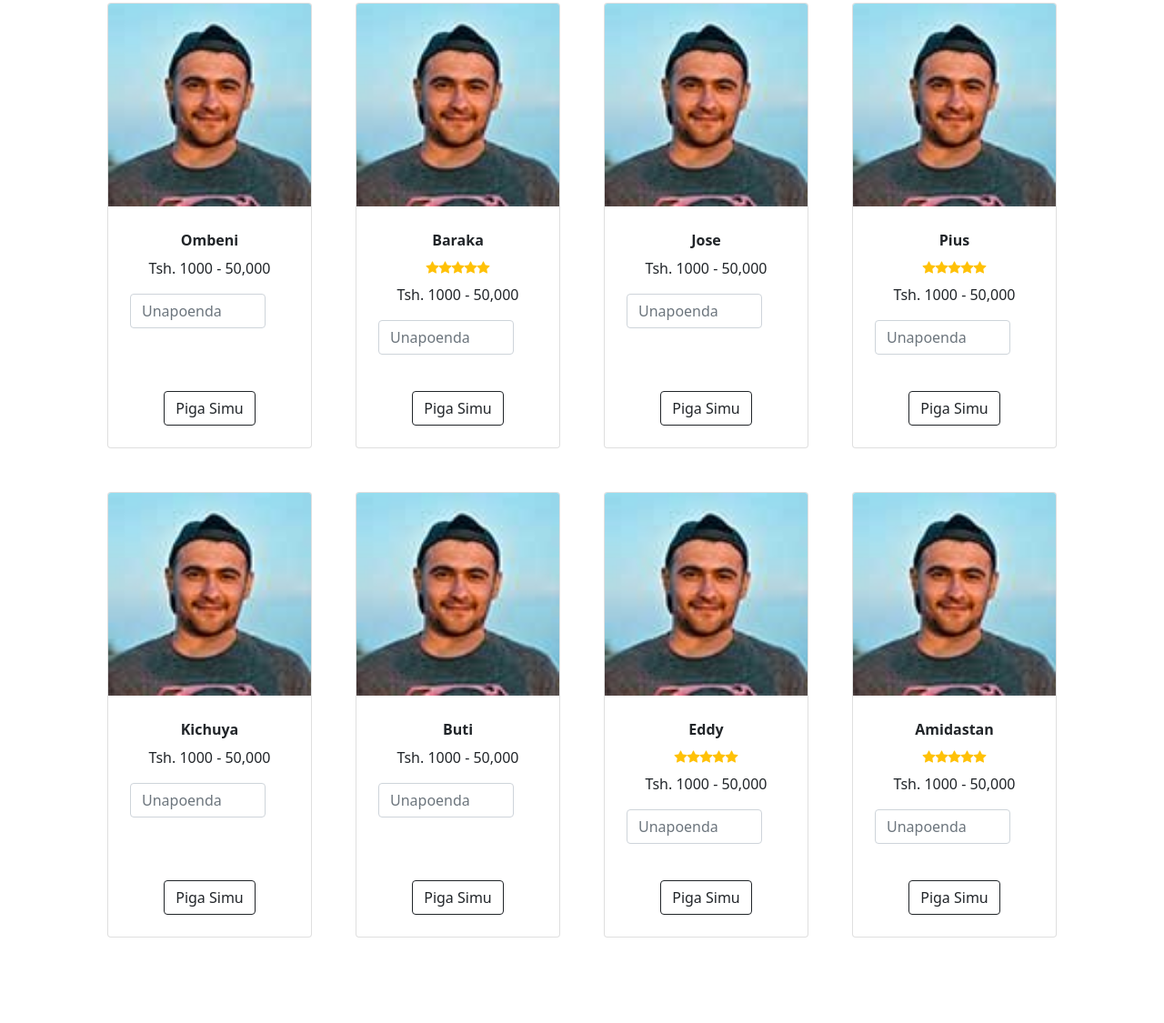
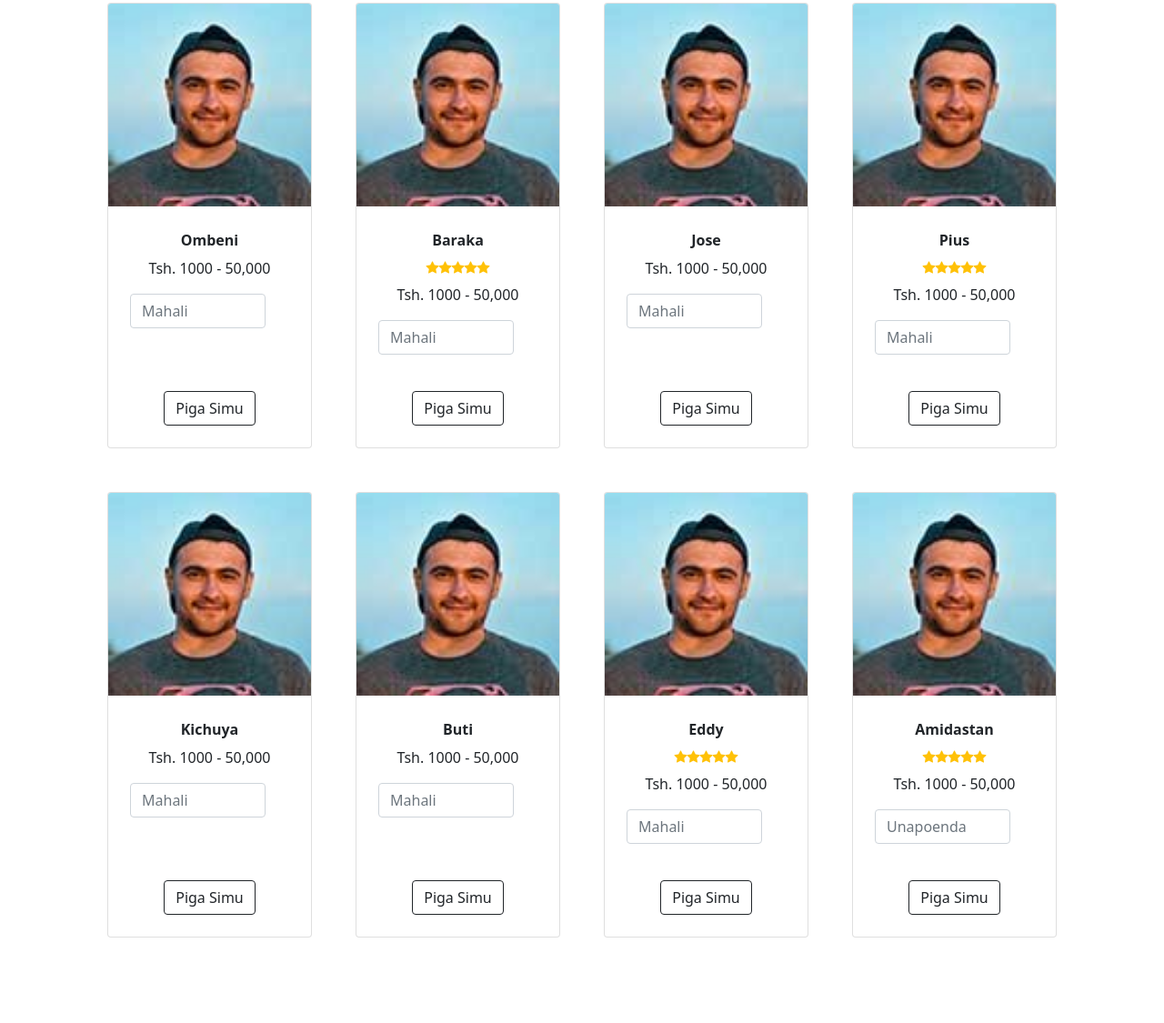
Before and after one commit to fmpiza/bodaboda, a plain HTML site: page index1.html in a window 1280 px wide. Shown: the part 446-1571 px from the top of the page at 91% size. Drawn offline with nearby package versions, Linux system fonts and the light colour scheme.

Commit message:
Add files via upload

```diff
--- a/index1.html
+++ b/index1.html
@@ -62,7 +62,7 @@
                                     <!-- Product price-->
                                     <p>Tsh. 1000 - 50,000</p>
                                     <p> <form class="d-flex justify-content-between" action="route1.html">
-                                        <input type="text" class="form-control" id="search-input" placeholder="Unapoenda" />
+                                        <input type="text" class="form-control" id="search-input" placeholder="Mahali" />
                                         <button type="submit" action="route1.html" class="btn"></button>
                                         <span class="lnr lnr-cross" id="close-search" title="Close Search"></span>
                                       </form></p>
@@ -95,7 +95,7 @@
                                     <!-- Product price-->
                                     <p>Tsh. 1000 - 50,000</p>
                                     <p> <form class="d-flex justify-content-between" action="route1.html">
-                                        <input type="text" class="form-control" id="search-input" placeholder="Unapoenda" />
+                                        <input type="text" class="form-control" id="search-input" placeholder="Mahali" />
                                         <button type="submit" action="route1.html" class="btn"></button>
                                         <span class="lnr lnr-cross" id="close-search" title="Close Search"></span>
                                       </form></p>
@@ -120,7 +120,7 @@
                                     <!-- Product price-->
                                     <p>Tsh. 1000 - 50,000</p>
                                     <p> <form class="d-flex justify-content-between" action="route1.html">
-                                        <input type="text" class="form-control" id="search-input" placeholder="Unapoenda" />
+                                        <input type="text" class="form-control" id="search-input" placeholder="Mahali" />
                                         <button type="submit" action="route1.html" class="btn"></button>
                                         <span class="lnr lnr-cross" id="close-search" title="Close Search"></span>
                                       </form></p>
@@ -152,7 +152,7 @@
                                     <!-- Product price-->
                                     <p>Tsh. 1000 - 50,000</p>
                                     <p> <form class="d-flex justify-content-between" action="route1.html">
-                                        <input type="text" class="form-control" id="search-input" placeholder="Unapoenda" />
+                                        <input type="text" class="form-control" id="search-input" placeholder="Mahali" />
                                         <button type="submit" action="route1.html" class="btn"></button>
                                         <span class="lnr lnr-cross" id="close-search" title="Close Search"></span>
                                       </form></p>
@@ -177,7 +177,7 @@
                                     <!-- Product price-->
                                     <p>Tsh. 1000 - 50,000</p>
                                     <p> <form class="d-flex justify-content-between" action="route1.html">
-                                        <input type="text" class="form-control" id="search-input" placeholder="Unapoenda" />
+                                        <input type="text" class="form-control" id="search-input" placeholder="Mahali" />
                                         <button type="submit" action="route1.html" class="btn"></button>
                                         <span class="lnr lnr-cross" id="close-search" title="Close Search"></span>
                                       </form></p>
@@ -201,7 +201,7 @@
                                     <!-- Product price-->
                                     <p>Tsh. 1000 - 50,000</p>
                                     <p> <form class="d-flex justify-content-between" action="route1.html">
-                                        <input type="text" class="form-control" id="search-input" placeholder="Unapoenda" />
+                                        <input type="text" class="form-control" id="search-input" placeholder="Mahali" />
                                         <button type="submit" action="route1.html" class="btn"></button>
                                         <span class="lnr lnr-cross" id="close-search" title="Close Search"></span>
                                       </form></p>
@@ -234,7 +234,7 @@
                                     <!-- Product price-->
                                     <p>Tsh. 1000 - 50,000</p>
                                     <p> <form class="d-flex justify-content-between" action="route1.html">
-                                        <input type="text" class="form-control" id="search-input" placeholder="Unapoenda" />
+                                        <input type="text" class="form-control" id="search-input" placeholder="Mahali" />
                                         <button type="submit" action="route1.html" class="btn"></button>
                                         <span class="lnr lnr-cross" id="close-search" title="Close Search"></span>
                                       </form></p>
```
Also changed, not shown: route.html (+1 -1 lines), route1.html (+1 -1 lines).
